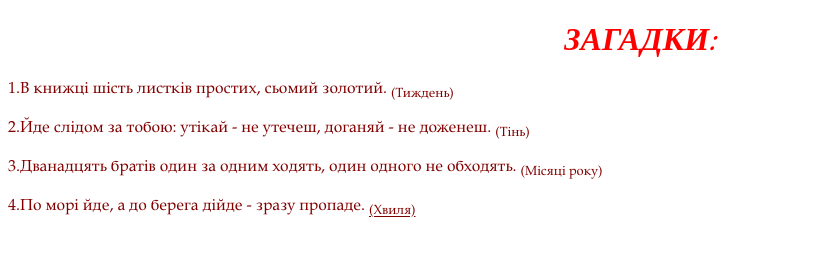
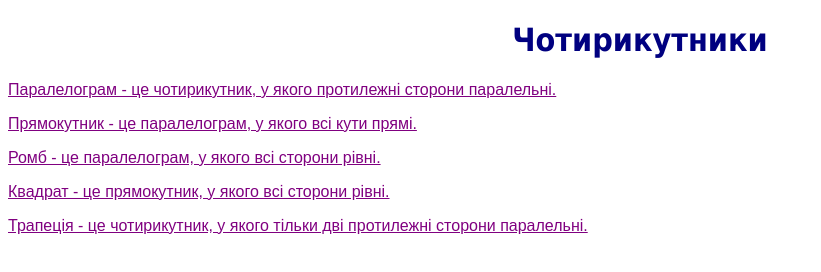
Before and after one commit to nikoriii/web, a plain HTML site: page 17.06.21/z2.html in a window 1280 px wide. Shown: the whole page, without its empty margins (0-821 px from the left). Drawn offline with Linux system fonts and the light colour scheme.

Commit message:
Add files via upload

```diff
--- a/17.06.21/z2.html
+++ b/17.06.21/z2.html
@@ -1,26 +1,32 @@
 <!DOCTYPE html>
-<html lang="uk">
+<html lang="en">
+
 <head>
     <meta charset="UTF-8">
-    <title>Тема 3.Завдання 2</title>
+    <title>Тема 3. Завдання 3</title>
     <style>
         h1 {
-            font-family: Comic Sans MS;
-            color: red;
-            text-align: center;
-      }
-        p{
-            font-family:Book Antiqua;
-            color: maroon;
+            color: navy;
+            font-family: tahoma;
         }
+
+        p {
+            color: purple;
+            font-family: Arial;
+        }
+
     </style>
 </head>
 
 <body>
-    <h1><i> ЗАГАДКИ:</i></h1>
-    <p>1.В книжці шість листків простих, сьомий золотий. <sub>(Тиждень)</sub></p>
-    <p>2.Йде слідом за тобою: утікай - не утечеш, доганяй - не доженеш. <sub>(Тінь)</sub></p>
-    <p>3.Дванадцять братів один за одним ходять, один одного не обходять. <sub>(Місяці року)</sub></p>
-    <p>4.По морі йде, а до берега дійде - зразу пропаде. <sub><u>(Хвиля)</u></sub></p>
+    <h1 align="center">Чотирикутники</h1>
+    <p><u>Паралелограм - це чотирикутник, у якого протилежні сторони паралельні.</u></p>
+    <p><u>Прямокутник - це паралелограм, у якого всі кути прямі.
+        </u></p>
+    <p><u>Ромб - це паралелограм, у якого всі сторони рівні.
+        </u></p>
+    <p><u>Квадрат - це прямокутник, у якого всі сторони рівні.</u></p>
+    <p><u>Трапеція - це чотирикутник, у якого тільки дві протилежні сторони паралельні.</u></p>
+</body>
 
-</body></html>
+</html>
```
